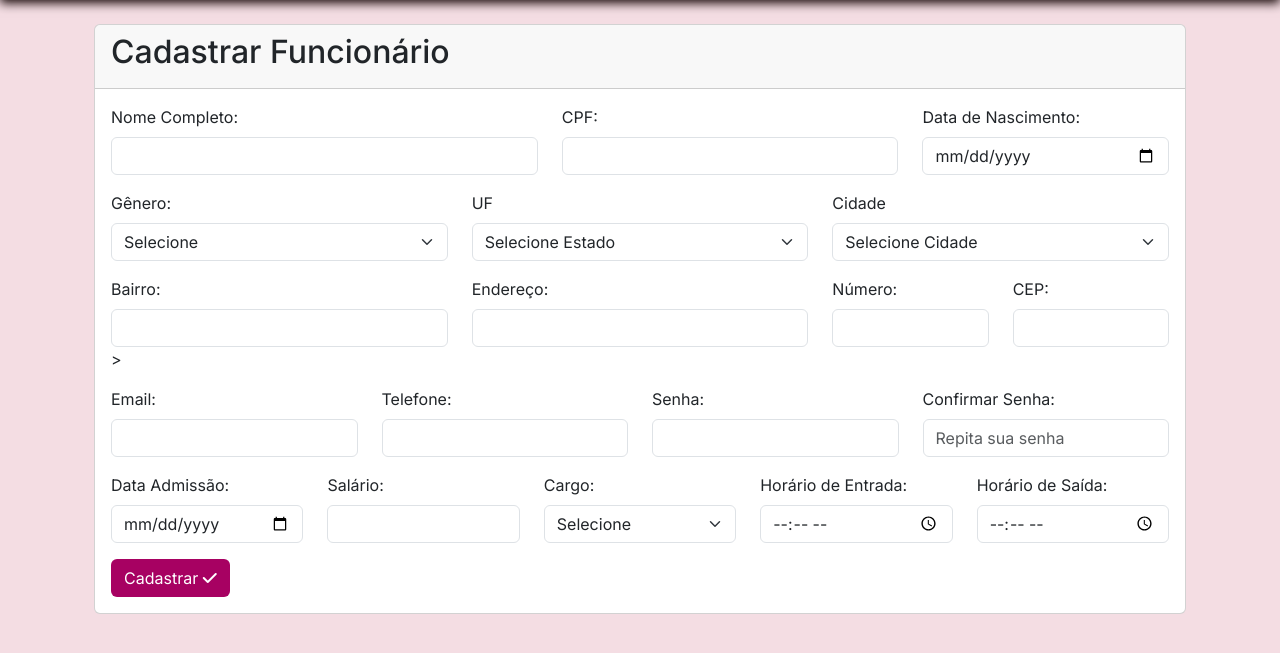
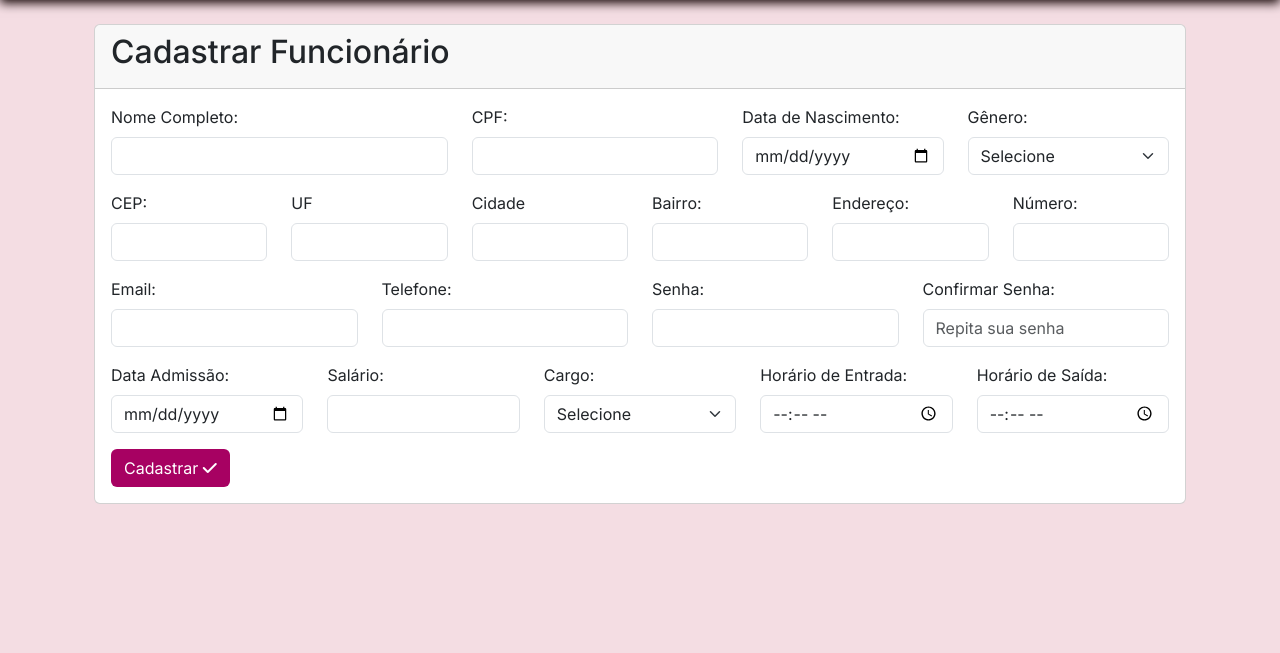
Before and after one commit to ManuTrindade01/EliodoraHotel, a PHP site: page /cadastrarFuncionario.php in a window 1280 px wide. Shown: the part 94-747 px from the top of the page. Run offline with PHP 8.4, Linux system fonts and the light colour scheme; the visitor is signed in with stand-in values (Sample User, id 1); some libraries are stand-ins or nearby versions.

Commit message:
.cep também

```diff
--- a/cadastrarFuncionario.php
+++ b/cadastrarFuncionario.php
@@ -179,20 +179,21 @@ if ($_SERVER["REQUEST_METHOD"] == "POST") {
         <form method="post" id="form" name="form">
 
           <div class="row">
-            <div class="mb-3 col-5">
+            <div class="mb-3 col-4">
               <label for="nome" class="form-label">Nome Completo:</label>
-              <input type="text" class="form-control" name="nome" id="nome" required minlength="10" value="<?php echo isset($nome) ? $nome : ''; ?>">
+              <input type="text" class="form-control" name="nome" id="nome" required minlength="10"
+                value="<?php echo isset($nome) ? $nome : ''; ?>">
             </div>
-            <div class="mb-3 col-4">
+            <div class="mb-3 col-3">
               <label for="cpf" class="form-label">CPF:</label>
-              <input type="text" class="form-control" name="cpf" id="cpf" required pattern="\d{3}\.\d{3}\.\d{3}-\d{2}" value="<?php echo isset($cpf) ? $cpf : ''; ?>">
+              <input type="text" class="form-control" name="cpf" id="cpf" required pattern="\d{3}\.\d{3}\.\d{3}-\d{2}"
+                value="<?php echo isset($cpf) ? $cpf : ''; ?>">
             </div>
             <div class="mb-3 col">
               <label for="dataNascimento" class="form-label">Data de Nascimento:</label>
-              <input name="dataNascimento" type="date" class="form-control" id="dataNascimento" required value="<?php echo isset($dataNascimento) ? $dataNascimento : ''; ?>">
+              <input name="dataNascimento" type="date" class="form-control" id="dataNascimento" required
+                value="<?php echo isset($dataNascimento) ? $dataNascimento : ''; ?>">
             </div>
-          </div>
-          <div class="row">
             <div class="mb-3 col">
               <label for="genero" class="form-label">Gênero:</label>
               <select name="genero" class="form-select" aria-label="Default select example" id="genero" required>
@@ -201,45 +202,49 @@ if ($_SERVER["REQUEST_METHOD"] == "POST") {
                 <option value="M">Masculino</option>
               </select>
             </div>
+            </div>
+            <div class="row">
+            <div class="mb-3 col-2">
+              <label for="cep" class="form-label">CEP:</label>
+              <input name="cep" type="text" class="form-control" id="cep" required pattern="\d{5}-?\d{3}"
+                value="<?php echo isset($cep) ? $cep : ''; ?>">
+            </div>
             <div class="mb-3 col">
               <label for="estado" class="form-label">UF</label>
-              <select name="estado" id="uf" class="form-select" required>
-                <option>Selecione Estado</option>
-              </select>
+              <input name="estado" id="uf" class="form-control" required
+                value="<?php echo isset($estado) ? $estado : ''; ?>">
             </div>
             <div class="mb-3 col">
               <label for="cidade" class="form-label">Cidade</label>
-              <select name="cidade" id="cidade" class="form-select" required>
-                <option>Selecione Cidade</option>
-              </select>
+              <input name="cidade" id="cidade" class="form-control" required
+                value="<?php echo isset($cidade) ? $cidade : ''; ?>">
             </div>
-          </div>
-      <div class="row">
               <div class="mb-3 col">
                 <label for="bairro" class="form-label">Bairro:</label>
-          <input name="bairro" type="text" class="form-control" id="bairro" required value="<?php echo isset($bairro) ? $bairro : ''; ?>">>
+                <input name="bairro" type="text" class="form-control" id="bairro" required
+                  value="<?php echo isset($bairro) ? $bairro : ''; ?>">
               </div>
               <div class="mb-3 col">
                 <label for="endereco" class="form-label">Endereço:</label>
-          <input name="endereco" type="text" class="form-control" id="endereco" required value="<?php echo isset($endereco) ? $endereco : ''; ?>">
+                <input name="endereco" type="text" class="form-control" id="endereco" required
+                  value="<?php echo isset($endereco) ? $endereco : ''; ?>">
               </div>
               <div class="mb-3 col-2">
                 <label for="numeroEndereco" class="form-label">Número:</label>
-          <input name="numeroEndereco" type="number" class="form-control" id="numeroEndereco" required value="<?php echo isset($numeroEndereco) ? $numeroEndereco : ''; ?>">
-        </div>
-        <div class="mb-3 col-2">
-          <label for="cep" class="form-label">CEP:</label>
-          <input name="cep" type="text" class="form-control" id="cep" required pattern="\d{5}-?\d{3}" value="<?php echo isset($cep) ? $cep : ''; ?>">
+                <input name="numeroEndereco" type="number" class="form-control" id="numeroEndereco" required
+                  value="<?php echo isset($numeroEndereco) ? $numeroEndereco : ''; ?>">
               </div>
             </div>
             <div class="row">
               <div class="mb-3 col">
                 <label for="email" class="form-label">Email:</label>
-          <input name="email" type="email" class="form-control" id="email" required value="<?php echo isset($email) ? $email : ''; ?>">
+                <input name="email" type="email" class="form-control" id="email" required
+                  value="<?php echo isset($email) ? $email : ''; ?>">
               </div>
               <div class="mb-3 col">
                 <label for="telefone" class="form-label">Telefone:</label>
-          <input name="telefone" type="text" class="form-control" id="telefone" required value="<?php echo isset($telefone) ? $telefone : ''; ?>">
+                <input name="telefone" type="text" class="form-control" id="telefone" required
+                  value="<?php echo isset($telefone) ? $telefone : ''; ?>">
               </div>
               <div class="mb-3 col">
                 <label for="senha" class="form-label">Senha:</label>
@@ -248,22 +253,25 @@ if ($_SERVER["REQUEST_METHOD"] == "POST") {
               </div>
               <div class="mb-3 col">
                 <label for="confirma" class="form-label">Confirmar Senha:</label>
-          <input name="confirma" type="password" class="form-control" id="confirma" required onchange='confereSenha();'
-            placeholder="Repita sua senha">
+                <input name="confirma" type="password" class="form-control" id="confirma" required
+                  onchange='confereSenha();' placeholder="Repita sua senha">
               </div>
             </div>
             <div class="row">
               <div class="mb-3 col">
                 <label for="dataAdmissao" class="form-label">Data Admissão:</label>
-          <input name="dataAdmissao" type="date" class="form-control" required value="<?php echo isset($dataAdmissao) ? $dataAdmissao : ''; ?>">
+                <input name="dataAdmissao" type="date" class="form-control" required
+                  value="<?php echo isset($dataAdmissao) ? $dataAdmissao : ''; ?>">
               </div>
               <div class="mb-3 col">
                 <label for="salario" class="form-label">Salário:</label>
-          <input name="salario" type="text" class="form-control" id="salario" required value="<?php echo isset($salario) ? $salario : ''; ?>">
+                <input name="salario" type="text" class="form-control" id="salario" required
+                  value="<?php echo isset($salario) ? $salario : ''; ?>">
               </div>
               <div class="mb-3 col">
                 <label for="cargo" class="form-label">Cargo:</label>
-          <select name="cargo" class="form-select" aria-label="Default select example" id="cargo" required value="<?php echo isset($cargo) ? $cargo : ''; ?>">
+                <select name="cargo" class="form-select" aria-label="Default select example" id="cargo" required
+                  value="<?php echo isset($cargo) ? $cargo : ''; ?>">
                   <option value="" disabled selected>Selecione</option>
                   <option value="Administração">Administração</option>
                   <option value="Recepção">Recepção</option>
@@ -271,15 +279,18 @@ if ($_SERVER["REQUEST_METHOD"] == "POST") {
               </div>
               <div class="mb-3 col">
                 <label for="horarioEntrada" class="form-label">Horário de Entrada:</label>
-          <input name="horarioEntrada" type="time" class="form-control" required value="<?php echo isset($horarioEntrada) ? $horarioEntrada : ''; ?>">
+                <input name="horarioEntrada" type="time" class="form-control" required
+                  value="<?php echo isset($horarioEntrada) ? $horarioEntrada : ''; ?>">
               </div>
               <div class="mb-3 col">
                 <label for="horarioSaida" class="form-label">Horário de Saída:</label>
-          <input name="horarioSaida" type="time" class="form-control" required value="<?php echo isset($horarioSaida) ? $horarioSaida : ''; ?>">
+                <input name="horarioSaida" type="time" class="form-control" required
+                  value="<?php echo isset($horarioSaida) ? $horarioSaida : ''; ?>">
               </div>
             </div>
 
-      <button name="cadastrar" type="submit" class="btn" style="background-color: #a70162; color: #fff;"> Cadastrar
+            <button name="cadastrar" type="submit" class="btn" style="background-color: #a70162; color: #fff;">
+              Cadastrar
               <i class="fa-solid fa-check"></i>
             </button>
 
@@ -305,6 +316,39 @@ if ($_SERVER["REQUEST_METHOD"] == "POST") {
     });
   </script>
 
+  <script src="https://code.jquery.com/jquery-3.0.0.min.js"></script>
+  <script>
+
+    $("#cep").blur(function () {
+      // Remove tudo o que não é número para fazer a pesquisa
+      var cep = this.value.replace(/[^0-9]/, "");
+
+      // Validação do CEP; caso o CEP não possua 8 números, então cancela
+      // a consulta
+      if (cep.length != 8) {
+        return false;
+      }
+
+      // A url de pesquisa consiste no endereço do webservice + o cep que
+      // o usuário informou + o tipo de retorno desejado (entre "json",
+      // "jsonp", "xml", "piped" ou "querty")
+      var url = "https://viacep.com.br/ws/" + cep + "/json/";
+
+      // Faz a pesquisa do CEP, tratando o retorno com try/catch para que
+      // caso ocorra algum erro (o cep pode não existir, por exemplo) a
+      // usabilidade não seja afetada, assim o usuário pode continuar//
+      // preenchendo os campos normalmente
+      $.getJSON(url, function (dadosRetorno) {
+        try {
+          // Preenche os campos de acordo com o retorno da pesquisa
+          $("#endereco").val(dadosRetorno.logradouro);
+          $("#bairro").val(dadosRetorno.bairro);
+          $("#cidade").val(dadosRetorno.localidade);
+          $("#uf").val(dadosRetorno.uf);
+        } catch (ex) { }
+      });
+    });
+  </script>
   <script>
     // Função para exibir a mensagem de confirmação
     window.onbeforeunload = function () {
--- a/cadastrarReserva2.php
+++ b/cadastrarReserva2.php
@@ -5,9 +5,7 @@ require_once("conexao.php");
 
 var_dump($_POST);
 
-<<<<<<< HEAD
 
-=======
 if (isset($_POST['cadastrar'])) {
   // Receber os dados para inserir no BD
   $id_hospede = $_POST['id_hospede'];
@@ -22,8 +20,6 @@ if (isset($_POST['cadastrar'])) {
     // Executar a SQL para inserção
     mysqli_query($conexao, $sql);
 }
-
->>>>>>> 2d60ada7d5dfd6667ec9f8643bb8065a7a9adc8b
 
 /*
 if (isset($_POST['cadastrar'])) {
--- a/listarHospedes.php
+++ b/listarHospedes.php
@@ -34,7 +34,7 @@ $resultado = mysqli_query($conexao, $sql);
     <?= $mensagem ?>
   </div>
 <?php } ?>
-
+<title>Listar Hóspedes</title>
 <div class="card mt-3 mb-3">
   <div class="card-body">
     <h2 class="card-title">Hóspedes cadastrados
--- a/listarProduto.php
+++ b/listarProduto.php
@@ -37,7 +37,6 @@ $resultado = mysqli_query($conexao, $sql);
       <?= $mensagem?>
      </div>
      <?php } ?>
-
      <div class="card mt-3 mb-3">
   <div class="card-body">
     <h2 class="card-title">Produtos cadastrados
--- a/listarReserva.php
+++ b/listarReserva.php
@@ -44,7 +44,7 @@ $resultado = mysqli_query($conexao, $sql);
     <?= $mensagem ?>
   </div>
 <?php } ?>
-
+<title>Listar Reservas</title>
 <div class="card mt-3 mb-3">
   <div class="card-body">
     <h2 class="card-title">Reservas
```
Also changed, not shown: alterarFuncionario.php (+2 -6 lines), cadastrarHospede.php (+10 -17 lines), cadastrarReserva.php (+0 -10 lines), listarQuarto.php (+33 -18 lines). Lines whose indentation alone changed are shown as unchanged.
